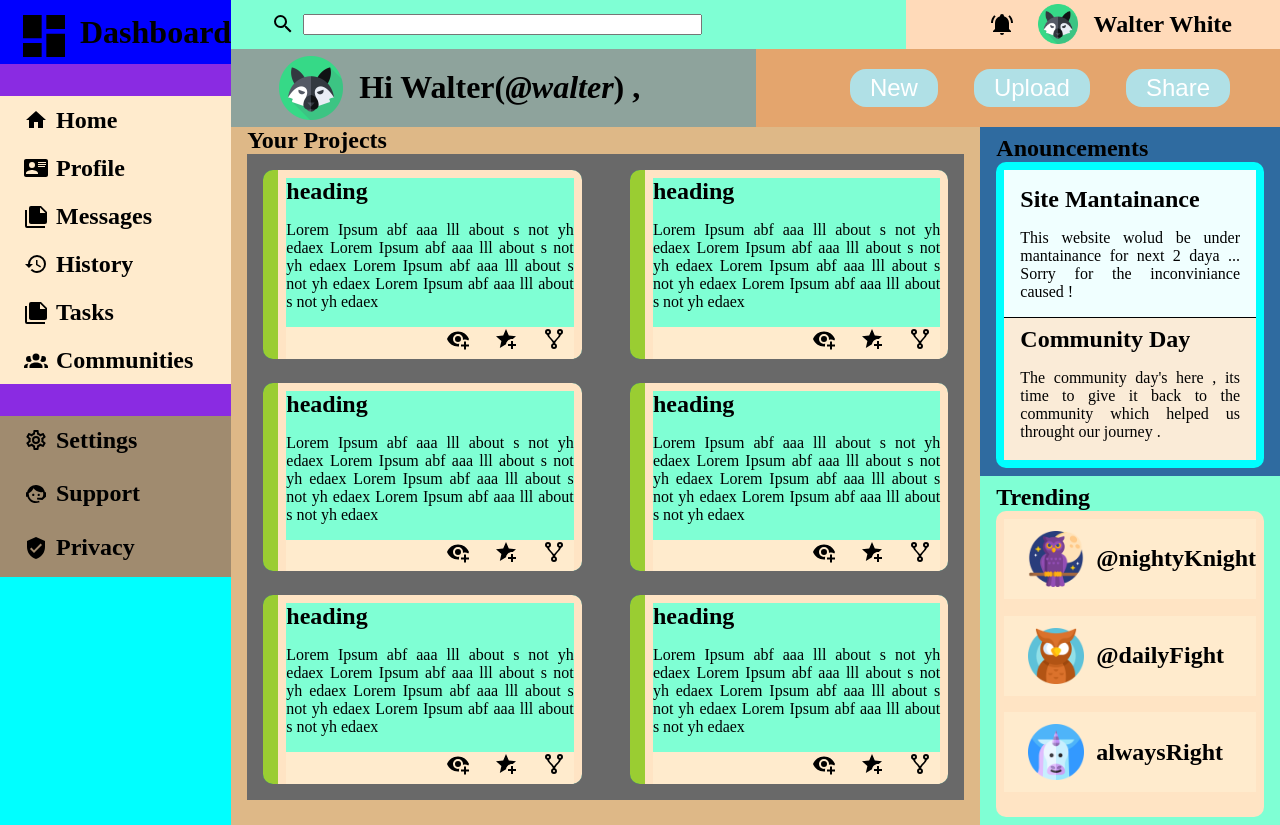
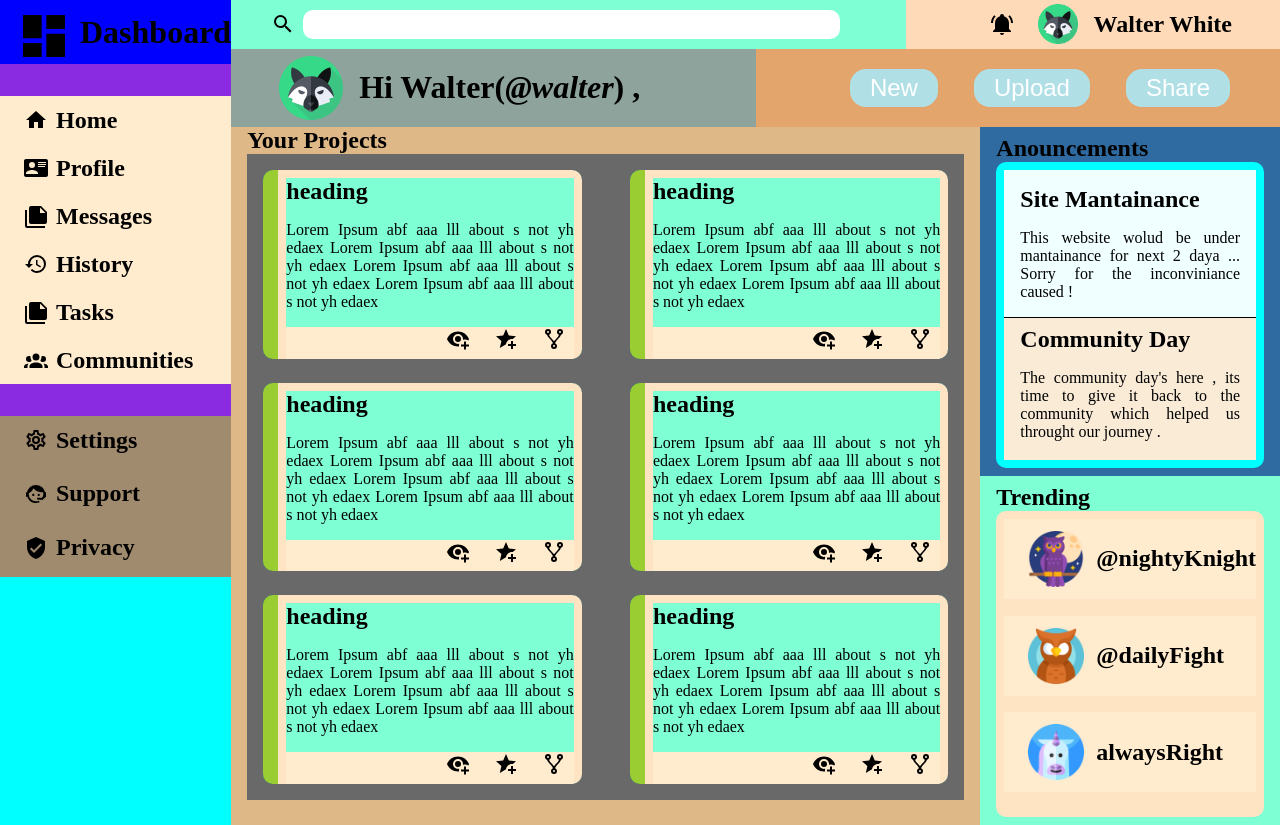
Before and after one commit to Saksham10-11/Simple_Web_Projects, a plain HTML site: page DashBoard/index.html in a window 1280 px wide. Drawn offline with Linux system fonts and the light colour scheme.

Commit message:
updated input field styles

```diff
--- a/DashBoard/style.css
+++ b/DashBoard/style.css
@@ -309,3 +309,12 @@ button {
   padding-left: 1rem;
   padding-right: 0.75rem;
 }
+
+.search-field {
+  border-radius: 10px;
+  border-style: none;
+  border: 0;
+  padding: 0.5rem;
+  width: 80%;
+  height: 0.8rem;
+}
```
